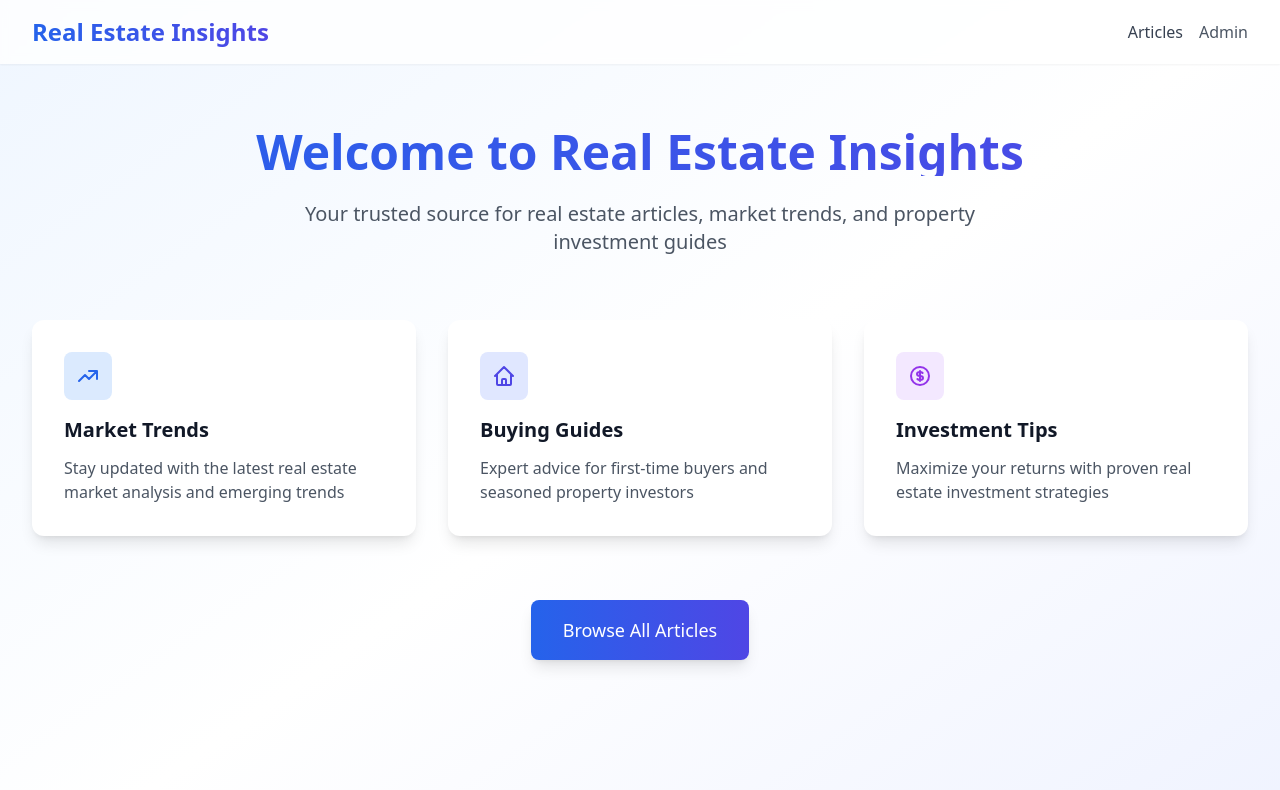
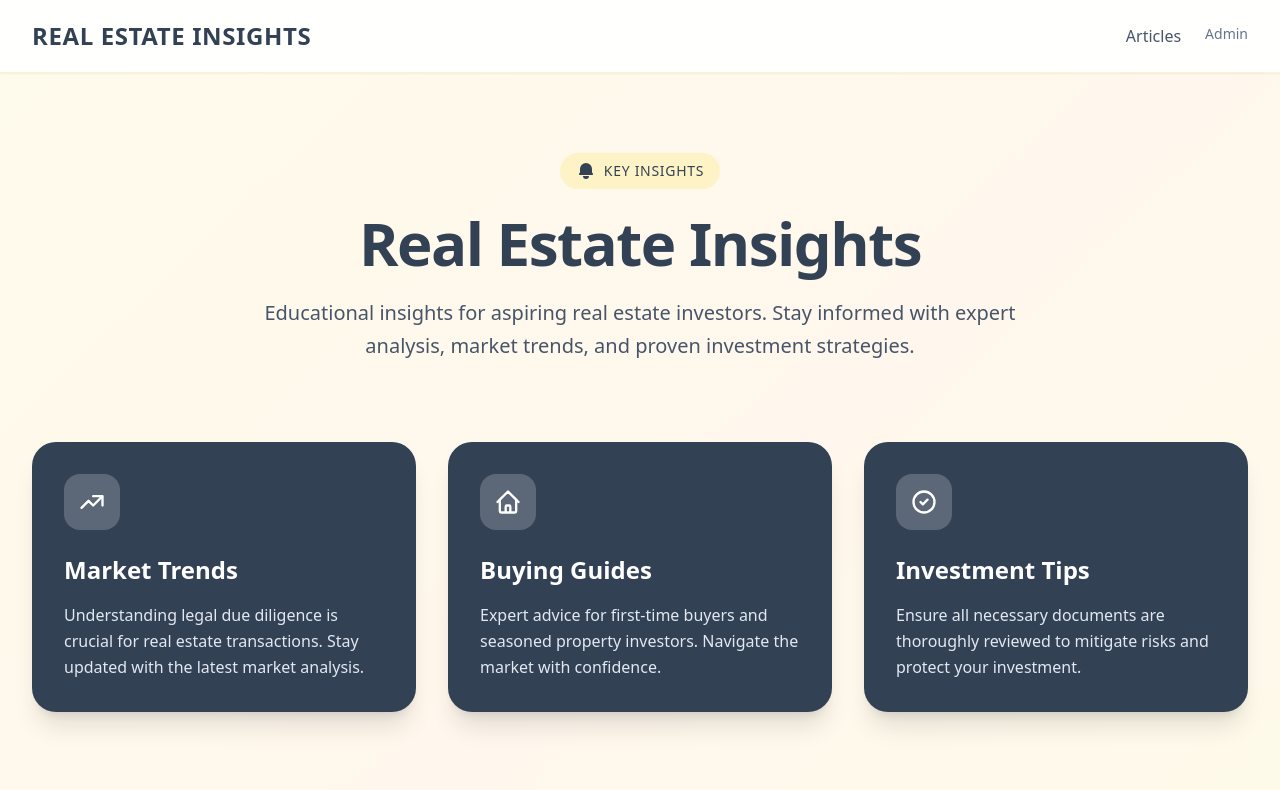
Before and after one commit to kimthedrew/kimutsarticles, a Next.js app: page / in a window 1280 px wide. Shown: the top 790 px of the page. Built offline with nearby package versions, Linux system fonts and the light colour scheme.

Commit message:
new look

```diff
--- a/app/api/articles/route.ts
+++ b/app/api/articles/route.ts
@@ -11,6 +11,7 @@ export async function GET() {
 
     return NextResponse.json(articles);
   } catch (error) {
-    return NextResponse.json({ error: 'Failed to fetch articles' }, { status: 500 });
+    console.error('Error fetching articles:', error);
+    return NextResponse.json({ error: 'Failed to fetch articles', details: error.message }, { status: 500 });
   }
 }
--- a/app/articles/page.tsx
+++ b/app/articles/page.tsx
@@ -16,52 +16,112 @@ export default function ArticlesPage() {
     try {
       const res = await fetch('/api/articles');
       const data = await res.json();
-      setArticles(data);
+      setArticles(Array.isArray(data) ? data : []);
     } catch (error) {
       console.error('Error fetching articles:', error);
+      setArticles([]);
     } finally {
       setLoading(false);
     }
   };
 
   return (
-    <div className="min-h-screen bg-gray-50">
-      <nav className="bg-white shadow-sm">
-        <div className="max-w-7xl mx-auto px-4 sm:px-6 lg:px-8 py-4">
-          <Link href="/" className="text-2xl font-bold text-blue-600">
-            Real Estate Insights
-          </Link>
+    <div className="min-h-screen bg-gradient-to-br from-amber-50 via-orange-50 to-yellow-50">
+      <nav className="bg-white/90 backdrop-blur-sm shadow-sm border-b border-amber-100">
+        <div className="max-w-7xl mx-auto px-4 sm:px-6 lg:px-8 py-5">
+          <div className="flex justify-between items-center">
+            <Link href="/" className="text-2xl font-bold tracking-wide text-slate-700 uppercase hover:text-slate-800 transition">
+              Real Estate Insights
+            </Link>
+            <Link href="/" className="text-slate-600 hover:text-slate-800 font-medium transition">
+              ← Back Home
+            </Link>
+          </div>
         </div>
       </nav>
 
-      <main className="max-w-7xl mx-auto px-4 sm:px-6 lg:px-8 py-12">
-        <h1 className="text-4xl font-bold mb-8">All Articles</h1>
+      <main className="max-w-7xl mx-auto px-4 sm:px-6 lg:px-8 py-16">
+        <div className="mb-12">
+          <div className="inline-flex items-center gap-2 bg-amber-100 text-slate-700 px-4 py-2 rounded-full mb-4">
+            <svg className="w-5 h-5" fill="currentColor" viewBox="0 0 20 20">
+              <path d="M9 4.804A7.968 7.968 0 005.5 4c-1.255 0-2.443.29-3.5.804v10A7.969 7.969 0 015.5 14c1.669 0 3.218.51 4.5 1.385A7.962 7.962 0 0114.5 14c1.255 0 2.443.29 3.5.804v-10A7.968 7.968 0 0014.5 4c-1.255 0-2.443.29-3.5.804V12a1 1 0 11-2 0V4.804z" />
+            </svg>
+            <span className="text-sm font-medium uppercase tracking-wider">Latest Articles</span>
+          </div>
+          <h1 className="text-5xl font-bold text-slate-700 mb-4">All Articles</h1>
+          <p className="text-xl text-slate-600">Expert insights and educational content for real estate investors</p>
+        </div>
 
         {loading ? (
-          <p>Loading articles...</p>
+          <div className="text-center py-12">
+            <div className="inline-block animate-spin rounded-full h-12 w-12 border-4 border-slate-300 border-t-slate-700"></div>
+            <p className="mt-4 text-slate-600">Loading articles...</p>
+          </div>
         ) : articles.length === 0 ? (
-          <p className="text-gray-600">No articles published yet.</p>
+          <div className="text-center py-16 bg-white rounded-3xl shadow-lg">
+            <svg className="w-16 h-16 text-slate-300 mx-auto mb-4" fill="none" stroke="currentColor" viewBox="0 0 24 24">
+              <path strokeLinecap="round" strokeLinejoin="round" strokeWidth={2} d="M9 12h6m-6 4h6m2 5H7a2 2 0 01-2-2V5a2 2 0 012-2h5.586a1 1 0 01.707.293l5.414 5.414a1 1 0 01.293.707V19a2 2 0 01-2 2z" />
+            </svg>
+            <p className="text-slate-600 text-lg">No articles published yet.</p>
+          </div>
         ) : (
-          <div className="grid md:grid-cols-2 lg:grid-cols-3 gap-6">
+          <div className="grid md:grid-cols-2 lg:grid-cols-3 gap-8">
             {articles.map((article: any) => (
               <Link
                 key={article._id}
                 href={`/articles/${article._id}`}
-                className="bg-white rounded-lg shadow-md p-6 hover:shadow-lg transition"
+                className="group bg-white rounded-3xl shadow-lg hover:shadow-2xl transition-all duration-300 overflow-hidden transform hover:-translate-y-2"
               >
-                <h2 className="text-xl font-semibold mb-2">{article.title}</h2>
-                {article.excerpt && (
-                  <p className="text-gray-600 mb-4">{article.excerpt}</p>
-                )}
-                <div className="flex justify-between items-center text-sm text-gray-500">
-                  <span>{format(new Date(article.publishedAt), 'MMM d, yyyy')}</span>
-                  <span>{article.views} views</span>
+                <div className="p-8">
+                  <div className="flex items-start justify-between mb-4">
+                    <span className="inline-block bg-slate-700 text-white text-xs px-3 py-1 rounded-full uppercase tracking-wider">
+                      {article.category || 'Article'}
+                    </span>
+                    <svg className="w-5 h-5 text-slate-400 group-hover:text-slate-700 transition" fill="none" stroke="currentColor" viewBox="0 0 24 24">
+                      <path strokeLinecap="round" strokeLinejoin="round" strokeWidth={2} d="M9 5l7 7-7 7" />
+                    </svg>
+                  </div>
+
+                  <h2 className="text-2xl font-bold text-slate-800 mb-3 group-hover:text-slate-900 transition line-clamp-2">
+                    {article.title}
+                  </h2>
+
+                  {article.excerpt && (
+                    <p className="text-slate-600 mb-6 line-clamp-3 leading-relaxed">
+                      {article.excerpt}
+                    </p>
+                  )}
+
+                  <div className="flex items-center justify-between text-sm text-slate-500 pt-4 border-t border-slate-100">
+                    <span className="flex items-center gap-1">
+                      <svg className="w-4 h-4" fill="none" stroke="currentColor" viewBox="0 0 24 24">
+                        <path strokeLinecap="round" strokeLinejoin="round" strokeWidth={2} d="M8 7V3m8 4V3m-9 8h10M5 21h14a2 2 0 002-2V7a2 2 0 00-2-2H5a2 2 0 00-2 2v12a2 2 0 002 2z" />
+                      </svg>
+                      {format(new Date(article.publishedAt), 'MMM d, yyyy')}
+                    </span>
+                    <span className="flex items-center gap-1">
+                      <svg className="w-4 h-4" fill="none" stroke="currentColor" viewBox="0 0 24 24">
+                        <path strokeLinecap="round" strokeLinejoin="round" strokeWidth={2} d="M15 12a3 3 0 11-6 0 3 3 0 016 0z" />
+                        <path strokeLinecap="round" strokeLinejoin="round" strokeWidth={2} d="M2.458 12C3.732 7.943 7.523 5 12 5c4.478 0 8.268 2.943 9.542 7-1.274 4.057-5.064 7-9.542 7-4.477 0-8.268-2.943-9.542-7z" />
+                      </svg>
+                      {article.views} views
+                    </span>
+                  </div>
                 </div>
               </Link>
             ))}
           </div>
         )}
       </main>
+
+      <footer className="bg-white/80 border-t border-amber-100 mt-20">
+        <div className="max-w-7xl mx-auto px-4 sm:px-6 lg:px-8 py-12">
+          <div className="text-center">
+            <p className="text-slate-600 mb-2">© 2024 Real Estate Insights. All rights reserved.</p>
+            <p className="text-slate-500 text-sm">Educational insights for aspiring real estate investors</p>
+          </div>
+        </div>
+      </footer>
     </div>
   );
 }
--- a/app/page.tsx
+++ b/app/page.tsx
@@ -2,23 +2,23 @@ import Link from 'next/link';
 
 export default function Home() {
   return (
-    <div className="min-h-screen bg-gradient-to-br from-blue-50 via-white to-indigo-50">
-      <nav className="bg-white/80 backdrop-blur-sm shadow-sm sticky top-0 z-10">
-        <div className="max-w-7xl mx-auto px-4 sm:px-6 lg:px-8 py-4">
+    <div className="min-h-screen bg-gradient-to-br from-amber-50 via-orange-50 to-yellow-50">
+      <nav className="bg-white/90 backdrop-blur-sm shadow-sm sticky top-0 z-10 border-b border-amber-100">
+        <div className="max-w-7xl mx-auto px-4 sm:px-6 lg:px-8 py-5">
           <div className="flex justify-between items-center">
-            <h1 className="text-2xl font-bold bg-gradient-to-r from-blue-600 to-indigo-600 bg-clip-text text-transparent">
+            <h1 className="text-2xl font-bold tracking-wide text-slate-700 uppercase">
               Real Estate Insights
             </h1>
-            <div className="flex gap-4">
+            <div className="flex gap-6">
               <Link
                 href="/articles"
-                className="text-gray-700 hover:text-blue-600 font-medium transition"
+                className="text-slate-600 hover:text-slate-800 font-medium transition"
               >
                 Articles
               </Link>
               <Link
                 href="/admin/login"
-                className="text-gray-600 hover:text-gray-900 transition"
+                className="text-slate-500 hover:text-slate-700 transition text-sm"
               >
                 Admin
               </Link>
@@ -27,59 +27,77 @@ export default function Home() {
         </div>
       </nav>
 
-      <main className="max-w-7xl mx-auto px-4 sm:px-6 lg:px-8 py-16">
-        <div className="text-center mb-16">
-          <h2 className="text-5xl font-bold mb-6 bg-gradient-to-r from-blue-600 to-indigo-600 bg-clip-text text-transparent">
-            Welcome to Real Estate Insights
+      <main className="max-w-7xl mx-auto px-4 sm:px-6 lg:px-8 py-20">
+        <div className="text-center mb-20">
+          <div className="inline-flex items-center gap-2 bg-amber-100 text-slate-700 px-4 py-2 rounded-full mb-6">
+            <svg className="w-5 h-5" fill="currentColor" viewBox="0 0 20 20">
+              <path d="M10 2a6 6 0 00-6 6v3.586l-.707.707A1 1 0 004 14h12a1 1 0 00.707-1.707L16 11.586V8a6 6 0 00-6-6zM10 18a3 3 0 01-3-3h6a3 3 0 01-3 3z" />
+            </svg>
+            <span className="text-sm font-medium uppercase tracking-wider">Key Insights</span>
+          </div>
+          <h2 className="text-5xl md:text-6xl font-bold mb-6 text-slate-700 tracking-tight">
+            Real Estate Insights
           </h2>
-          <p className="text-xl text-gray-600 max-w-2xl mx-auto">
-            Your trusted source for real estate articles, market trends, and property investment guides
+          <p className="text-xl text-slate-600 max-w-3xl mx-auto leading-relaxed">
+            Educational insights for aspiring real estate investors. Stay informed with expert analysis,
+            market trends, and proven investment strategies.
           </p>
         </div>
 
-        <div className="grid md:grid-cols-3 gap-8 mb-16">
-          <div className="bg-white p-8 rounded-xl shadow-lg hover:shadow-xl transition transform hover:-translate-y-1">
-            <div className="w-12 h-12 bg-blue-100 rounded-lg flex items-center justify-center mb-4">
-              <svg className="w-6 h-6 text-blue-600" fill="none" stroke="currentColor" viewBox="0 0 24 24">
+        <div className="grid md:grid-cols-3 gap-8 mb-20">
+          <div className="bg-slate-700 text-white p-8 rounded-3xl shadow-xl hover:shadow-2xl transition transform hover:-translate-y-1">
+            <div className="w-14 h-14 bg-white/20 rounded-2xl flex items-center justify-center mb-6">
+              <svg className="w-7 h-7 text-white" fill="none" stroke="currentColor" viewBox="0 0 24 24">
                 <path strokeLinecap="round" strokeLinejoin="round" strokeWidth={2} d="M13 7h8m0 0v8m0-8l-8 8-4-4-6 6" />
               </svg>
             </div>
-            <h3 className="text-xl font-semibold mb-3">Market Trends</h3>
-            <p className="text-gray-600">Stay updated with the latest real estate market analysis and emerging trends</p>
+            <h3 className="text-2xl font-semibold mb-4">Market Trends</h3>
+            <p className="text-slate-200 leading-relaxed">
+              Understanding legal due diligence is crucial for real estate transactions. Stay updated with the latest market analysis.
+            </p>
           </div>
-          <div className="bg-white p-8 rounded-xl shadow-lg hover:shadow-xl transition transform hover:-translate-y-1">
-            <div className="w-12 h-12 bg-indigo-100 rounded-lg flex items-center justify-center mb-4">
-              <svg className="w-6 h-6 text-indigo-600" fill="none" stroke="currentColor" viewBox="0 0 24 24">
+
+          <div className="bg-slate-700 text-white p-8 rounded-3xl shadow-xl hover:shadow-2xl transition transform hover:-translate-y-1">
+            <div className="w-14 h-14 bg-white/20 rounded-2xl flex items-center justify-center mb-6">
+              <svg className="w-7 h-7 text-white" fill="none" stroke="currentColor" viewBox="0 0 24 24">
                 <path strokeLinecap="round" strokeLinejoin="round" strokeWidth={2} d="M3 12l2-2m0 0l7-7 7 7M5 10v10a1 1 0 001 1h3m10-11l2 2m-2-2v10a1 1 0 01-1 1h-3m-6 0a1 1 0 001-1v-4a1 1 0 011-1h2a1 1 0 011 1v4a1 1 0 001 1m-6 0h6" />
               </svg>
             </div>
-            <h3 className="text-xl font-semibold mb-3">Buying Guides</h3>
-            <p className="text-gray-600">Expert advice for first-time buyers and seasoned property investors</p>
+            <h3 className="text-2xl font-semibold mb-4">Buying Guides</h3>
+            <p className="text-slate-200 leading-relaxed">
+              Expert advice for first-time buyers and seasoned property investors. Navigate the market with confidence.
+            </p>
           </div>
-          <div className="bg-white p-8 rounded-xl shadow-lg hover:shadow-xl transition transform hover:-translate-y-1">
-            <div className="w-12 h-12 bg-purple-100 rounded-lg flex items-center justify-center mb-4">
-              <svg className="w-6 h-6 text-purple-600" fill="none" stroke="currentColor" viewBox="0 0 24 24">
-                <path strokeLinecap="round" strokeLinejoin="round" strokeWidth={2} d="M12 8c-1.657 0-3 .895-3 2s1.343 2 3 2 3 .895 3 2-1.343 2-3 2m0-8c1.11 0 2.08.402 2.599 1M12 8V7m0 1v8m0 0v1m0-1c-1.11 0-2.08-.402-2.599-1M21 12a9 9 0 11-18 0 9 9 0 0118 0z" />
+
+          <div className="bg-slate-700 text-white p-8 rounded-3xl shadow-xl hover:shadow-2xl transition transform hover:-translate-y-1">
+            <div className="w-14 h-14 bg-white/20 rounded-2xl flex items-center justify-center mb-6">
+              <svg className="w-7 h-7 text-white" fill="none" stroke="currentColor" viewBox="0 0 24 24">
+                <path strokeLinecap="round" strokeLinejoin="round" strokeWidth={2} d="M9 12l2 2 4-4m6 2a9 9 0 11-18 0 9 9 0 0118 0z" />
               </svg>
             </div>
-            <h3 className="text-xl font-semibold mb-3">Investment Tips</h3>
-            <p className="text-gray-600">Maximize your returns with proven real estate investment strategies</p>
+            <h3 className="text-2xl font-semibold mb-4">Investment Tips</h3>
+            <p className="text-slate-200 leading-relaxed">
+              Ensure all necessary documents are thoroughly reviewed to mitigate risks and protect your investment.
+            </p>
           </div>
         </div>
 
         <div className="text-center">
           <Link
             href="/articles"
-            className="inline-block bg-gradient-to-r from-blue-600 to-indigo-600 text-white px-8 py-4 rounded-lg hover:from-blue-700 hover:to-indigo-700 transition shadow-lg hover:shadow-xl transform hover:-translate-y-0.5 font-medium text-lg"
+            className="inline-block bg-slate-700 text-white px-10 py-4 rounded-full hover:bg-slate-800 transition shadow-lg hover:shadow-xl transform hover:-translate-y-0.5 font-medium text-lg"
           >
             Browse All Articles
           </Link>
         </div>
       </main>
 
-      <footer className="bg-white border-t mt-20">
-        <div className="max-w-7xl mx-auto px-4 sm:px-6 lg:px-8 py-8">
-          <p className="text-center text-gray-600">© 2024 Real Estate Insights. All rights reserved.</p>
+      <footer className="bg-white/80 border-t border-amber-100 mt-32">
+        <div className="max-w-7xl mx-auto px-4 sm:px-6 lg:px-8 py-12">
+          <div className="text-center">
+            <p className="text-slate-600 mb-2">© 2024 Real Estate Insights. All rights reserved.</p>
+            <p className="text-slate-500 text-sm">Educational insights for aspiring real estate investors</p>
+          </div>
         </div>
       </footer>
     </div>
```
Also changed, not shown: lib/mongodb.ts (+14 -5 lines).
